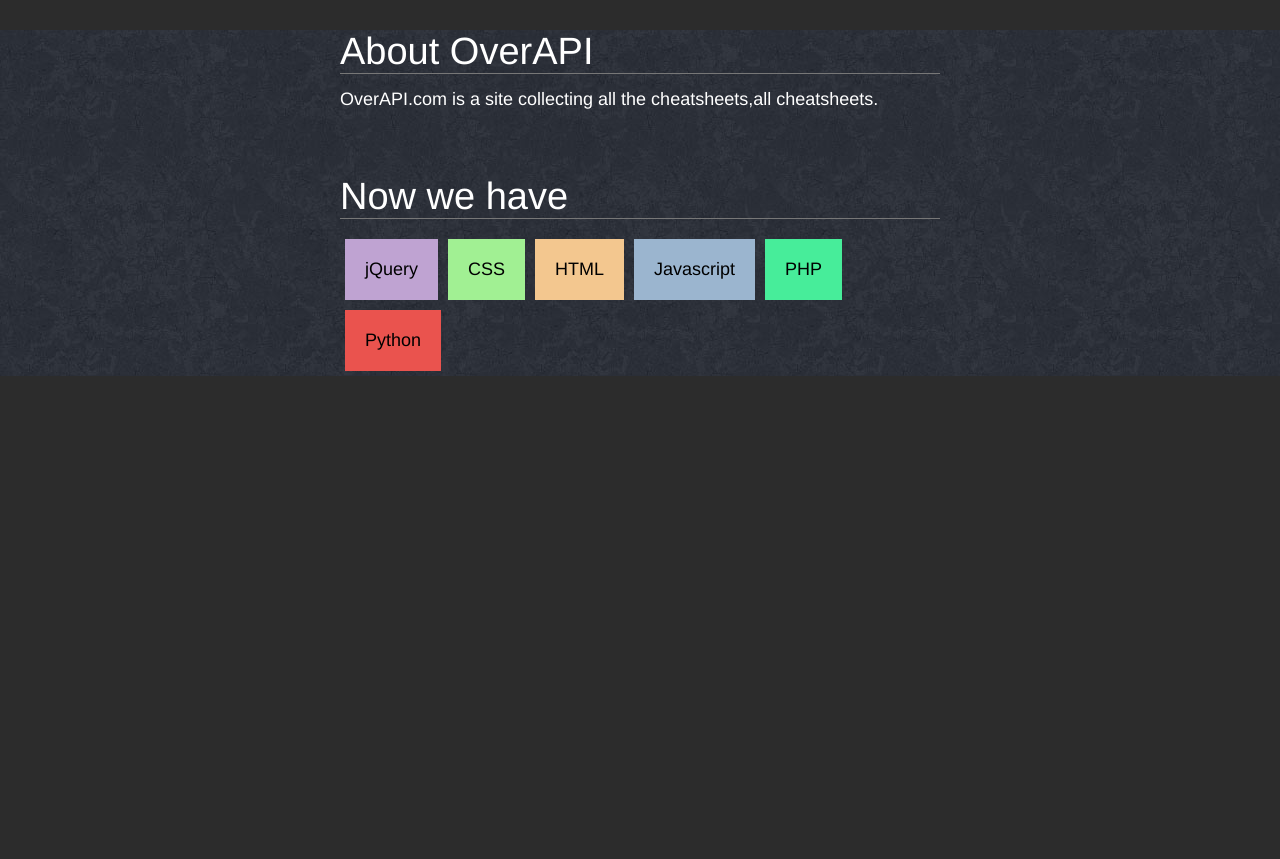
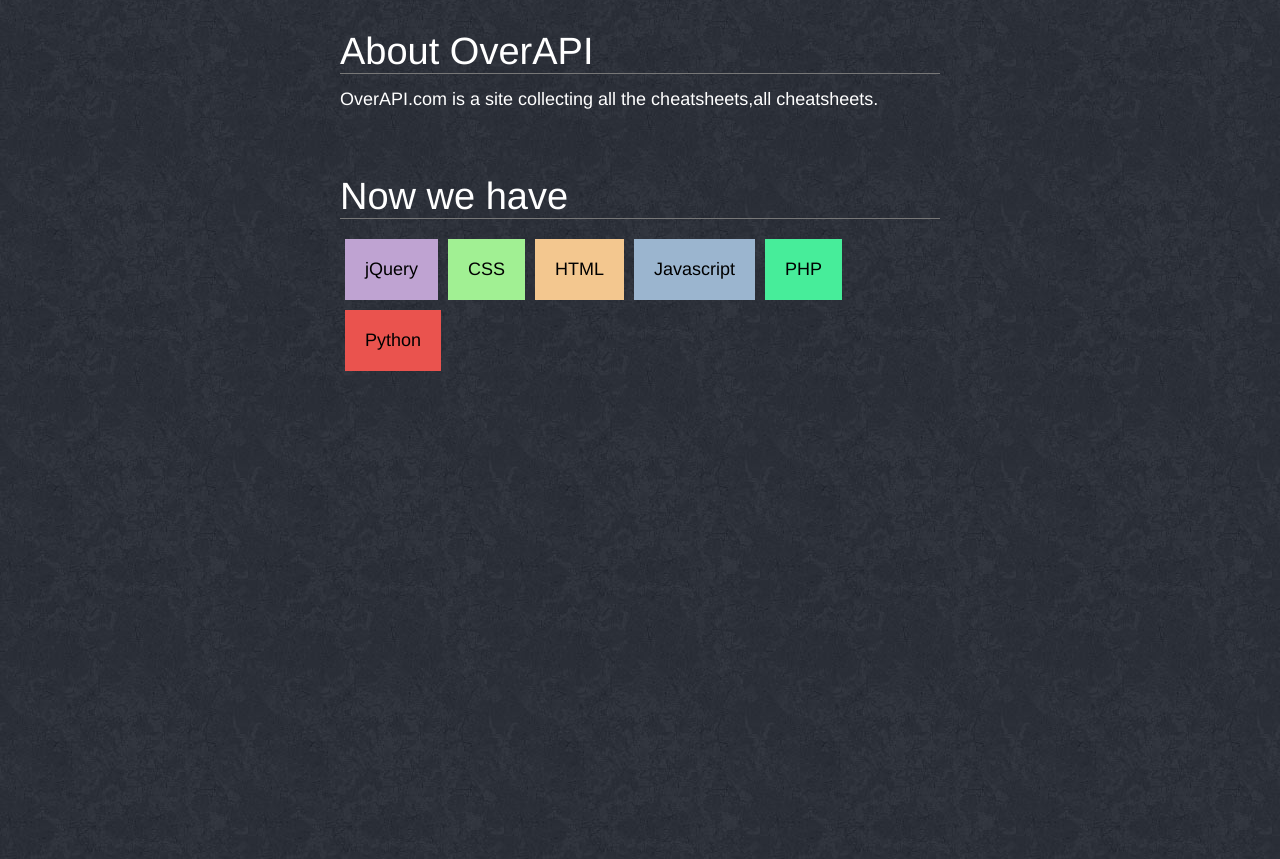
Before and after one commit to code9media/overthecs.github.io, a Jekyll site: the page index.html, which Jekyll copies as it is, in a window 1280 px wide. Shown: the top 859 px of the page. Built offline with Jekyll 4.4.1, drawn with Linux system fonts in a browser that asks for light colours; Markdown is read by kramdown in place of the engine named in the settings.

Commit message:
index background adjustment

```diff
--- a/static/css/default.css
+++ b/static/css/default.css
@@ -33,8 +33,8 @@ body .hide{display:none;}
 
 
 /***********default settings**********/
-html{background:#2c2c2c;}
-body {background:#F8F8F0;background:#000 url(/static/images/background.jpg) fixed 100% 100%;font-family:"Helvetica Neue",Helvetica,Arial,sans-serif;}
+html{background:#000 url(/static/images/background.jpg) fixed 100% 100%;}
+body {background:#000 url(/static/images/background.jpg) fixed 100% 100%;font-family:"Helvetica Neue",Helvetica,Arial,sans-serif;}
 /*body {background:#F8F8F0;background:#000;font-family:"Helvetica Neue",Helvetica,Arial,sans-serif;}*/
 
 .index{margin:30px auto;color:#fff;width:600px;}
```
